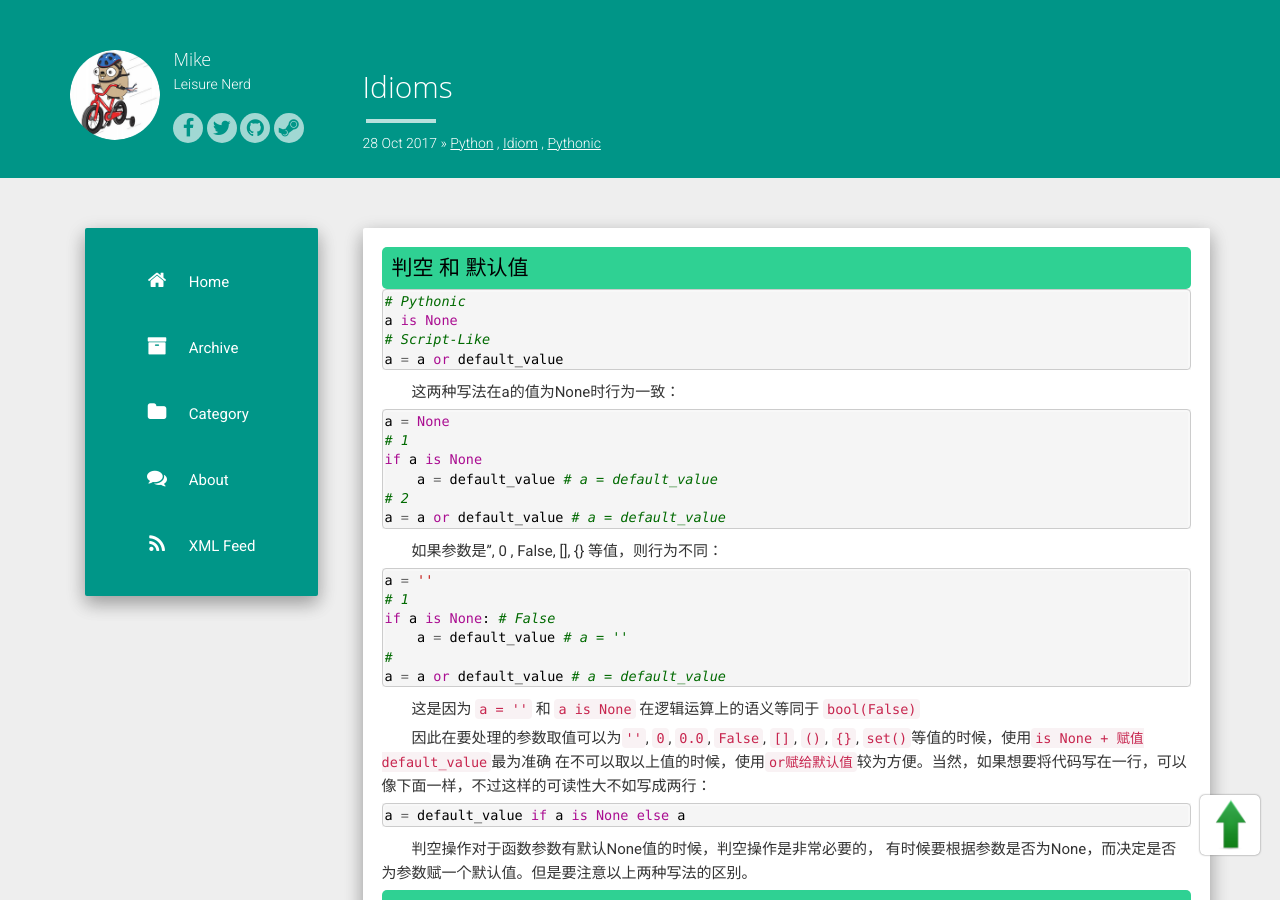
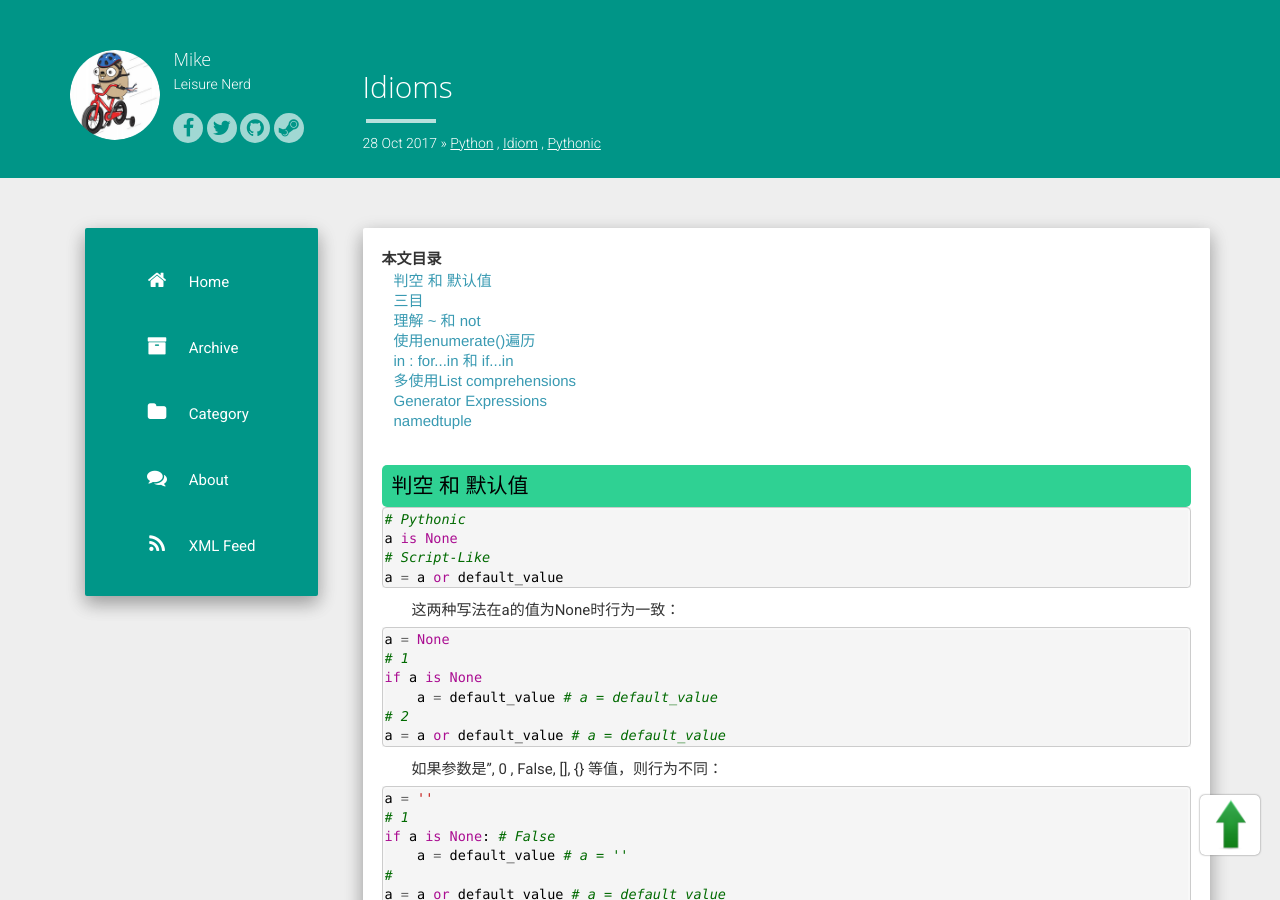
Before and after one commit to iampythoner/iampythoner.github.io, a Jekyll site: the page built from _posts/2017-10-28-idioms.md, in a window 1280 px wide and 900 px high. Built offline with Jekyll 4.4.1, drawn with Linux system fonts in a browser that asks for light colours; nearby versions of some CDN libraries; comment, search, counter and statistics services are not loaded; some of the changed text lies outside the part shown.

Commit message:
no message

````diff
--- a/_posts/2017-10-28-idioms.md
+++ b/_posts/2017-10-28-idioms.md
@@ -5,7 +5,23 @@ date:   2017-10-28 06:34:39
 categories: Python Idiom Pythonic
 ---
 
-##  判空 和 默认值
+
+<!--Category-->
+<div id="navCategory">
+    <b>本文目录</b>
+	<ul>
+		<li><a href="#anchor1_0">判空 和 默认值</a></li>
+        <li><a href="#anchor2_0">三目</a></li>
+        <li><a href="#anchor3_0">理解  ~ 和 not</a></li>
+        <li><a href="#anchor4_0">使用enumerate()遍历</a></li>
+        <li><a href="#anchor5_0">in : for...in 和 if...in</a></li>
+        <li><a href="#anchor6_0">多使用List comprehensions</a></li>
+        <li><a href="#anchor7_0">Generator Expressions</a></li>
+        <li><a href="#anchor8_0">namedtuple</a></li>
+	</ul>
+</div><br>
+
+<h2 id="anchor1_0">判空 和 默认值</h2>
 
 ```python
 # Pythonic
@@ -48,7 +64,7 @@ a = default_value if a is None else a
 判空操作对于函数参数有默认None值的时候，判空操作是非常必要的，
 有时候要根据参数是否为None，而决定是否为参数赋一个默认值。但是要注意以上两种写法的区别。
 
-## 三目
+<h2 id="anchor2_0">三目</h2>
 
 ```python
 # Pythonic
@@ -81,7 +97,7 @@ a为真，结果在于b的取值<br>
 ```
 虽然与`b if a else c`完全一致，但是可读性大大降低，书写也较复杂。
 
-## 理解  ~ 和 not
+<h2 id="anchor3_0">理解  ~ 和 not</h2>
 ~ 其实调用了`__invert__`这个magic method，Python的任何类型都可以实现这个方法，对于bool类型而言，bool类型并没有重写继承自父类int的`__invert__`方法， ~实际上是调用了bool类型的父类int类型的`__invert__`方法。而int的`__invert__`的实现其实就是对整型数进行字节翻转。
 
 如果a = 10，因为a为正数，则a的原码、反码、补码为`1010`，它的符号位为0，对它字节翻转之后即-11，这个计算过程如下：
@@ -152,7 +168,7 @@ str_a = ' '
 not str_a.strip() # True
 ```
 
-## 使用enumerate()遍历
+<h2 id="anchor4_0">使用enumerate()遍历</h2>
 对于集合类型的遍历，有很多种方法，如dict对象的遍历，通常可以遇到以下几种方式遍历：
 
 ```python
@@ -225,7 +241,7 @@ for index, value in enumerate(list_a):
 通过以上的分析，我们可以得到结论，对于dict或者是list的遍历，使用`enumerate()`方式遍历几乎是性能最优的和最Pythonic的做法。
 
 
-## in : for...in 和 if...in
+<h2 id="anchor5_0">in : for...in 和 if...in</h2>
 
 in最常用的做法莫过于在for循环中了，而for...in的用法，其实是对表达式__iter__()方法返回的迭代器进行遍历的过程，这个内容已经在本文前一部分和之前的一篇文章[迭代器和生成器](http://mikezh.com/2017/10/iterator_generator/)都有介绍，这里不再赘述。而对于if...in用法，则是Python推荐的一种对集合类型对象是否包含某个元素的惯用语法，如
 
@@ -244,7 +260,7 @@ if list_a.__contains__(obj):
 ```
 但是magic method的直接调用是从不推荐的，Python几乎为每个magic method 添置了对应的语法糖，而且使用语法糖通常是书写方便、阅读性好的。
 
-## 多使用List comprehensions
+<h2 id="anchor6_0">多使用List comprehensions</h2>
 List comprehensions(列表推导式) 或者listcomps，本身就是快速生成集合对象的Python特有语法，它通常用用在简化类似下面的固定的构建集合对象的模板代码：
 
 ```python
@@ -267,7 +283,7 @@ new_list = [fn(item) for item in a_list if condition(item)]
 peoples = [{'name': p.name, 'age': p.age} for p in people_list]
 ```
 
-## Generator Expressions
+<h2 id="anchor7_0">Generator Expressions</h2>
 与列表推导式相对应的就是生成器表达式，生成器表达式也是非常常用的syntax shortcut，对于快速构建一个生成器是非常简洁实用的。如要构建一个可产生1-10int对象的生成器，对于使用yield构建的一般书写为：
 
 ```python
@@ -296,7 +312,7 @@ sum(i+1 for i in range(10))
 ```
 不仅书写简单，而且可以运行时读取值，极大节约内存。需要注意一点的是，这里不需再多加一层`()`。
 
-## namedtuple
+<h2 id="anchor8_0">namedtuple</h2>
 在没有ORM的情况下，使用数据库查询数据并在展示出来，通常我们的做法是：
 
 ```python
````
